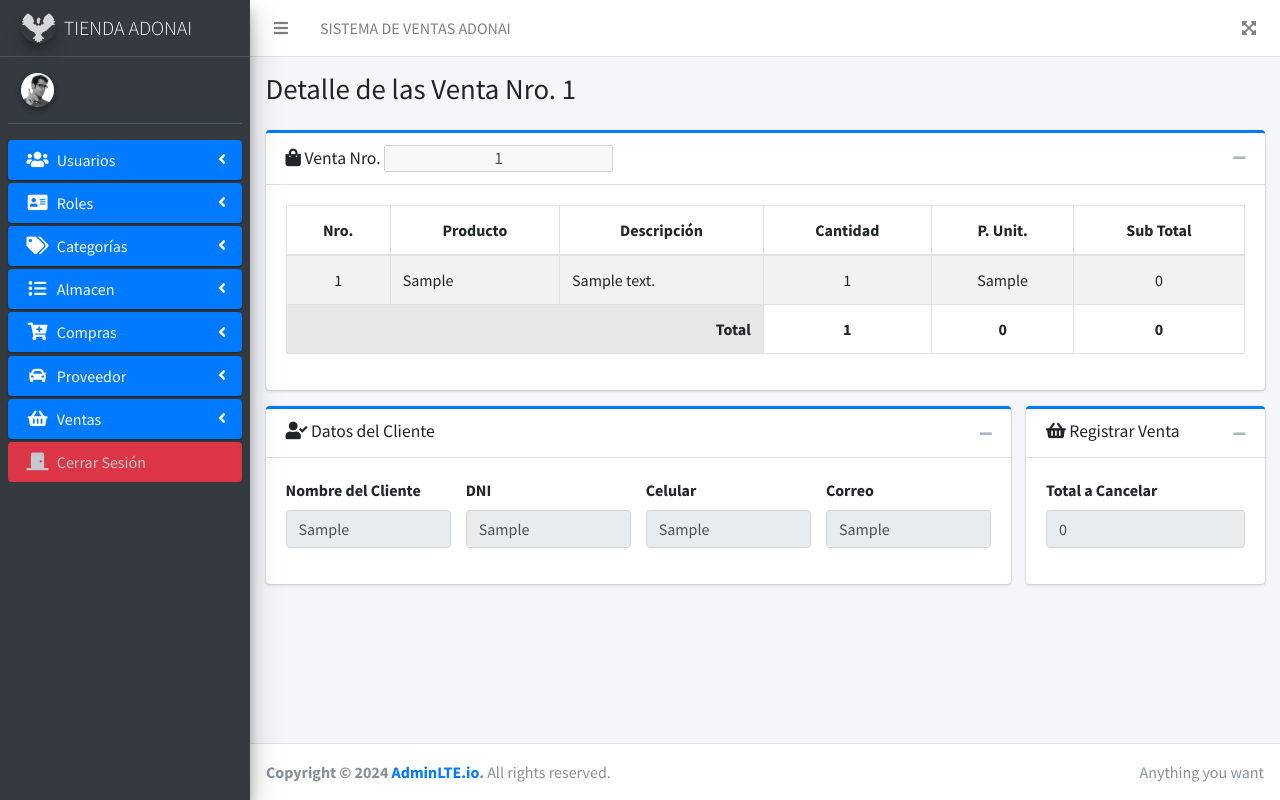
After one commit to AndresTejada08/Sistema_Ventas_Bodega, a PHP site: page /ventas/show.php?id=1 in a window 1280 px wide. The commit adds this page. Run offline with PHP 8.4, Linux system fonts and the light colour scheme; the visitor is signed in with stand-in values (Sample User, id 1); tables that the repository leaves empty hold one stand-in row (values such as "Sample post"); data that the repository does not hold is empty; some libraries are stand-ins or nearby versions.

Commit message:
mostrar datos de la venta

```diff
--- /dev/null
+++ b/app/controllers/clientes/mostrar-cliente.php
@@ -0,0 +1,13 @@
+<?php
+$sql_clientes = "SELECT * FROM tb_cliente WHERE id_cliente = '$id_cliente'";
+$query_clientes = $pdo->prepare($sql_clientes);
+$query_clientes->execute();
+$tabla_clientes = $query_clientes->fetchAll(PDO::FETCH_ASSOC);
+
+foreach ($tabla_clientes as $tabla_cliente) {
+    $cliente = $tabla_cliente['cliente'];
+    $dni = $tabla_cliente['dni'];
+    $celular = $tabla_cliente['celular'];
+    $correo = $tabla_cliente['correo'];
+}
+?>
--- /dev/null
+++ b/app/controllers/ventas/mostrar-venta.php
@@ -0,0 +1,13 @@
+<?php
+$id_venta = $_GET['id'];
+
+$sql_ventas = "SELECT * FROM tb_venta v INNER JOIN tb_cliente c ON v.id_cliente = c.id_cliente WHERE id_venta = '$id_venta'";
+$query_ventas = $pdo->prepare($sql_ventas);
+$query_ventas->execute();
+$tabla_ventas = $query_ventas->fetchAll(PDO::FETCH_ASSOC);
+
+foreach ($tabla_ventas as $tabla_venta) {
+    $id_cliente = $tabla_venta['id_cliente'];
+    $nro_venta = $tabla_venta['nro_venta'];
+}
+?>
--- a/ventas/index.php
+++ b/ventas/index.php
@@ -191,8 +191,8 @@ include '../app/controllers/ventas/lista-ventas.php';
                                             <td>
                                                 <center>
                                                     <div class="btn-group">
-                                                        <a href="<?php echo $URL; ?>/compras/show.php?id=<?php echo $id_compra; ?>" type="button" class="btn btn-info"><i class="fa fa-eye"></i> Mostrar</a>
-                                                        <a href="<?php echo $URL; ?>/compras/delete.php?id=<?php echo $id_compra; ?>" type="button" class="btn btn-danger"><i class="fa fa-trash"></i> Borrar</a>
+                                                        <a href="<?php echo $URL; ?>/ventas/show.php?id=<?php echo $id_venta; ?>" type="button" class="btn btn-info"><i class="fa fa-eye"></i> Mostrar</a>
+                                                        <a href="<?php echo $URL; ?>/ventas/delete.php?id=<?php echo $id_venta; ?>" type="button" class="btn btn-danger"><i class="fa fa-trash"></i> Borrar</a>
                                                     </div>
                                                 </center>
                                             </td>
--- /dev/null
+++ b/ventas/show.php
@@ -0,0 +1,283 @@
+<?php
+$id_venta = $_GET['id'];
+
+include '../app/config/conexion.php';
+include '../layout/session.php';
+include '../layout/part1.php';
+include '../app/controllers/ventas/mostrar-venta.php';
+include '../app/controllers/clientes/mostrar-cliente.php';
+
+include '../app/controllers/almacen/lista-productos.php';
+
+?>
+
+<!-- Content Wrapper. Contains page content -->
+<div class="content-wrapper">
+    <!-- Content Header (Page header) -->
+    <div class="content-header">
+        <div class="container-fluid">
+            <div class="row mb-2">
+                <div class="col-sm-12">
+                    <h1 class="m-0">Detalle de las Venta Nro. <?= $nro_venta; ?></h1>
+                </div>
+            </div><!-- /.row -->
+        </div><!-- /.container-fluid -->
+    </div>
+    <!-- /.content-header -->
+
+    <!-- Main content -->
+    <div class="content">
+        <div class="container-fluid">
+            <div class="row">
+                <div class="col-md-12">
+                    <div class="card card-outline card-primary">
+                        <div class="card-header">
+                            <h3 class="card-title"><i class="fa fa-shopping-bag"></i> Venta Nro. <input type="text" style="text-align: center;" value="<?= $nro_venta; ?>" disabled></h3>
+                            <div class="card-tools">
+                                <button type="button" class="btn btn-tool" data-card-widget="collapse"><i class="fa fa-minus"></i></button>
+                            </div>
+                        </div>
+                        <div class="card-body">
+
+                            <!-- Datos Producto -->
+                            <div class="table-responsive">
+                                <table class="table table-bordered table-hover table-striped">
+                                    <thead>
+                                        <th><center>Nro.</center></th>
+                                        <th><center>Producto</center></th>
+                                        <th><center>Descripción</center></th>
+                                        <th><center>Cantidad</center></th>
+                                        <th><center>P. Unit.</center></th>
+                                        <th><center>Sub Total</center></th>
+                                    </thead>
+                                    <tbody>
+                                        <?php
+                                        $sql_carrito = "SELECT C.*, P.id_producto, P.producto, P.descripcion, P.precio_venta, P.stock FROM tb_carrito C
+                                                        INNER JOIN tb_producto P ON C.id_producto = P.id_producto
+                                                        WHERE nro_venta = '$nro_venta' ORDER BY C.id_carrito ASC";
+                                        $query_carrito = $pdo->prepare($sql_carrito);
+                                        $query_carrito->execute();
+                                        $tabla_carritos = $query_carrito->fetchAll(PDO::FETCH_ASSOC);
+
+                                        $cont_carrito = 0;
+                                        $cantidad_total = 0;
+                                        $precio_unit_total = 0;
+                                        $precio_total = 0;
+
+                                        foreach ($tabla_carritos as $tabla_carrito) {
+                                            $cont_carrito += 1;
+                                            $id_carrito = $tabla_carrito['id_carrito'];
+                                            $cantidad_total = $cantidad_total + $tabla_carrito['cantidad'];
+                                            $precio_unit_total = $precio_unit_total + floatval($tabla_carrito['precio_venta']);
+                                            ?>
+                                        <tr>
+                                            <td>
+                                                <center><?= $cont_carrito; ?></center>
+                                                <input type="text" name="" id="id_producto<?= $cont_carrito; ?>" value="<?= $tabla_carrito['id_producto'] ?>" hidden>
+                                            </td>
+                                            <td><?= $tabla_carrito['producto']; ?></td>
+                                            <td><?= $tabla_carrito['descripcion']; ?></td>
+                                            <td>
+                                                <center><span id="cantidad<?= $cont_carrito; ?>"><?= $tabla_carrito['cantidad']; ?></span></center>
+                                                <input type="text" name="" id="stock<?= $cont_carrito; ?>" value="<?= $tabla_carrito['stock']; ?>" hidden>
+                                            </td>
+                                            <td><center><?= $tabla_carrito['precio_venta']; ?></center></td>
+                                            <td>
+                                                <center>
+                                                    <?php
+                                                    $cantidad = floatval($tabla_carrito['cantidad']);
+                                                    $precio_venta = floatval($tabla_carrito['precio_venta']);
+                                                    echo $sub_total = $cantidad * $precio_venta;
+                                                    $precio_total = $precio_total + $sub_total;
+                                                    ?>
+                                                </center>
+                                            </td>
+                                        </tr>
+                                        <?php } ?>
+                                        <tr>
+                                            <th colspan="3" style="background-color:#e7e7e7; text-align: right;">Total</th>
+                                            <th><center><?= $cantidad_total; ?></center></th>
+                                            <th><center><?= $precio_unit_total; ?></center></th>
+                                            <th><center><?= $precio_total; ?></center></th>
+                                        </tr>
+                                    </tbody>
+                                </table>
+                            </div>
+                            <!-- Fin Datos Producto -->
+                        </div>
+                    </div>
+                </div>
+            </div>
+            <div class="row">
+                <div class="col-md-9">
+                    <div class="card card-outline card-primary">
+                        <div class="card-header">
+                            <h3 class="card-title"><i class="fa fa-user-check"></i> Datos del Cliente</h3>
+                            <div class="card-tools">
+                                <button type="button" class="btn btn-tool" data-card-widget="collapse"><i class="fa fa-minus"></i></button>
+                            </div>
+                        </div>
+                        <div class="card-body">
+
+                            <!-- Datos Cliente -->
+                            <div class="row">
+                                <div class="col-md-3">
+                                    <div class="form-group">
+                                        <input type="text" id="id_cliente" hidden>
+                                        <label for="">Nombre del Cliente</label>
+                                        <input type="text" class="form-control" name="" id="cliente" value="<?= $cliente; ?>" disabled>
+                                    </div>
+                                </div>
+                                <div class="col-md-3">
+                                    <div class="form-group">
+                                        <label for="">DNI</label>
+                                        <input type="text" class="form-control" name="" id="dni" value="<?= $dni; ?>" disabled>
+                                    </div>
+                                </div>
+                                <div class="col-md-3">
+                                    <div class="form-group">
+                                        <label for="">Celular</label>
+                                        <input type="text" class="form-control" name="" id="celular" value="<?= $celular; ?>" disabled>
+                                    </div>
+                                </div>
+                                <div class="col-md-3">
+                                    <div class="form-group">
+                                        <label for="">Correo</label>
+                                        <input type="text" class="form-control" name="" id="correo" value="<?= $correo; ?>" disabled>
+                                    </div>
+                                </div>
+                            </div>
+                            <!-- Fin Datos Cliente -->
+
+                        </div>
+                    </div>
+                </div>
+
+                <div class="col-md-3">
+                    <div class="card card-outline card-primary">
+                        <div class="card-header">
+                            <h3 class="card-title"><i class="fa fa-shopping-basket"></i> Registrar Venta</h3>
+                            <div class="card-tools">
+                                <button type="button" class="btn btn-tool" data-card-widget="collapse"><i class="fa fa-minus"></i></button>
+                            </div>
+                        </div>
+                        <div class="card-body">
+
+                            <!-- Datos Venta -->
+                            <div class="form-group">
+                                <label for="">Total a Cancelar</label>
+                                <input type="text" class="form-control" name="" id="total_cancelar" value="<?= $precio_total; ?>" disabled>
+                            </div>
+                            <!-- Fin Datos Venta -->
+
+                        </div>
+                    </div>
+                </div>
+            </div>
+        </div><!-- /.container-fluid -->
+    </div>
+    <!-- /.content -->
+</div>
+<!-- /.content-wrapper -->
+
+<?php include '../layout/part2.php'; ?>
+
+<!-- Page specific script -->
+<script>
+    $(function() {
+        $("#tabla_productos").DataTable({
+            "pageLength": 10,
+            language: {
+                "emptyTable": "No hay información",
+                "decimal": "",
+                "info": "Mostrando _START_ a _END_ de _TOTAL_ Productos",
+                "infoEmpty": "Mostrando 0 to 0 of 0 Productos",
+                "infoFiltered": "(Filtrado de _MAX_ total Productos)",
+                "infoPostFix": "",
+                "thousands": ",",
+                "lengthMenu": "Mostrar _MENU_ Productos",
+                "loadingRecords": "Cargando...",
+                "processing": "Procesando...",
+                "search": "Buscador:",
+                "zeroRecords": "Sin resultados encontrados",
+                "paginate": {
+                    "first": "Primero",
+                    "last": "Ultimo",
+                    "next": "Siguiente",
+                    "previous": "Anterior"
+                }
+            },
+            "responsive": true,
+            "lengthChange": true,
+            "autoWidth": false,
+        }).buttons().container().appendTo('#tabla_productos_wrapper .col-md-6:eq(0)');
+    });
+
+    $(function() {
+        $("#tabla_clientes").DataTable({
+            "pageLength": 10,
+            language: {
+                "emptyTable": "No hay información",
+                "decimal": "",
+                "info": "Mostrando _START_ a _END_ de _TOTAL_ Clientes",
+                "infoEmpty": "Mostrando 0 to 0 of 0 Clientes",
+                "infoFiltered": "(Filtrado de _MAX_ total Clientes)",
+                "infoPostFix": "",
+                "thousands": ",",
+                "lengthMenu": "Mostrar _MENU_ Clientes",
+                "loadingRecords": "Cargando...",
+                "processing": "Procesando...",
+                "search": "Buscador:",
+                "zeroRecords": "Sin resultados encontrados",
+                "paginate": {
+                    "first": "Primero",
+                    "last": "Ultimo",
+                    "next": "Siguiente",
+                    "previous": "Anterior"
+                }
+            },
+            "responsive": true,
+            "lengthChange": true,
+            "autoWidth": false,
+        }).buttons().container().appendTo('#tabla_clientes_wrapper .col-md-6:eq(0)');
+    });
+</script>
+
+<!-- Modal Agregar Cliente -->
+<div class="modal fade" id="modal-agregar-cliente">
+    <div class="modal-dialog modal-sm">
+        <div class="modal-content">
+            <div class="modal-header" style="background-color: #28a745;">
+                <h4 class="modal-title" style="color: #fff;">Agregar Nuevo Cliente</h4><div style="width: 15px;"></div>
+                <button type="button" class="close" data-dismiss="modal" aria-label="close">
+                    <span aria-hidden="true" style="color: #fff;">&times;</span>
+                </button>
+            </div>
+            <div class="modal-body">
+                <form action="../app/controllers/clientes/crear-clientes.php" method="post">
+                    <div class="form-group">
+                        <label for="">Nombre del Cliente</label>
+                        <input type="text" class="form-control" name="cliente" id="">
+                    </div>
+                    <div class="form-group">
+                        <label for="">DNI del Cliente</label>
+                        <input type="text" class="form-control" name="dni" id="">
+                    </div>
+                    <div class="form-group">
+                        <label for="">Celular del Cliente</label>
+                        <input type="text" class="form-control" name="celular" id="">
+                    </div>
+                    <div class="form-group">
+                        <label for="">Correo del Cliente</label>
+                        <input type="email" class="form-control" name="correo" id="">
+                    </div>
+                    <hr>
+                    <div class="form-group">
+                        <button type="submit" class="btn btn-success btn-block">Guardar Cliente</button>
+                    </div>
+                </form>
+            </div>
+        </div>
+    </div>
+</div>
+<!-- End Modal Agregar Cliente -->
```
